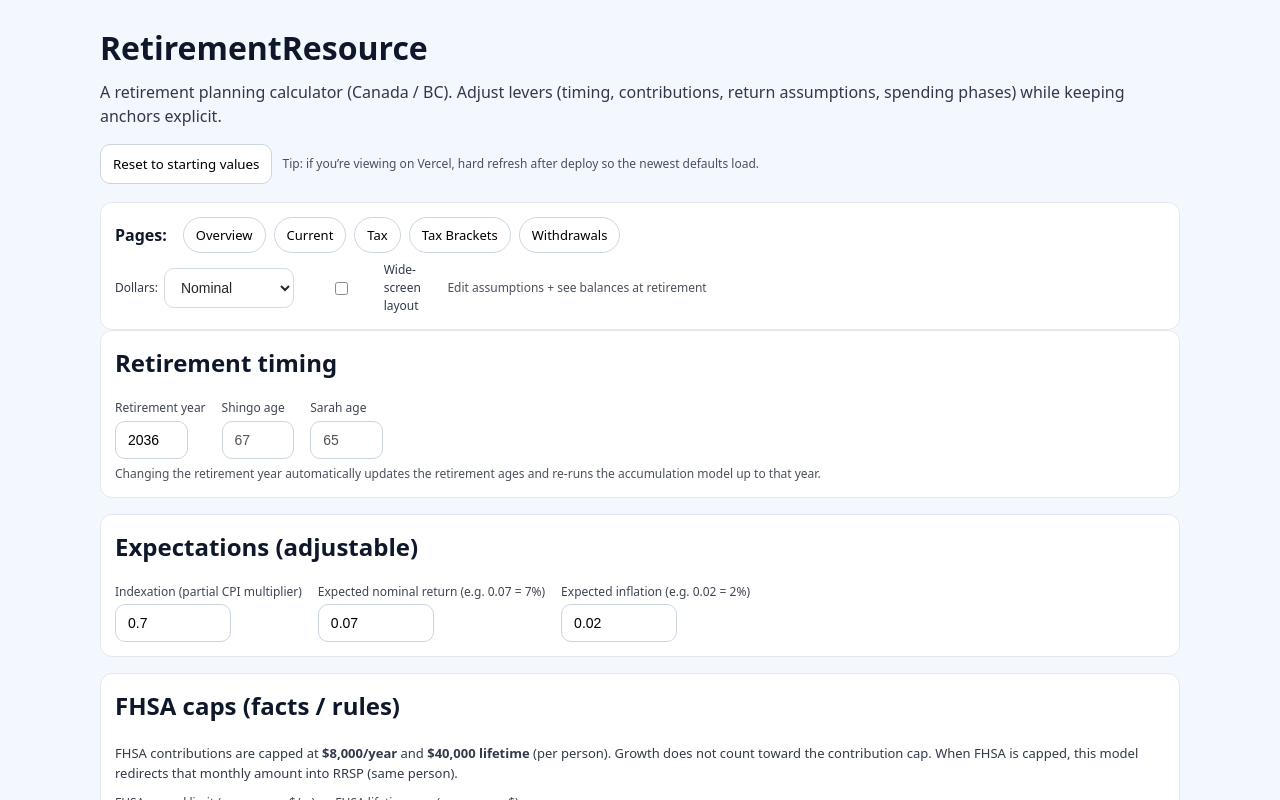
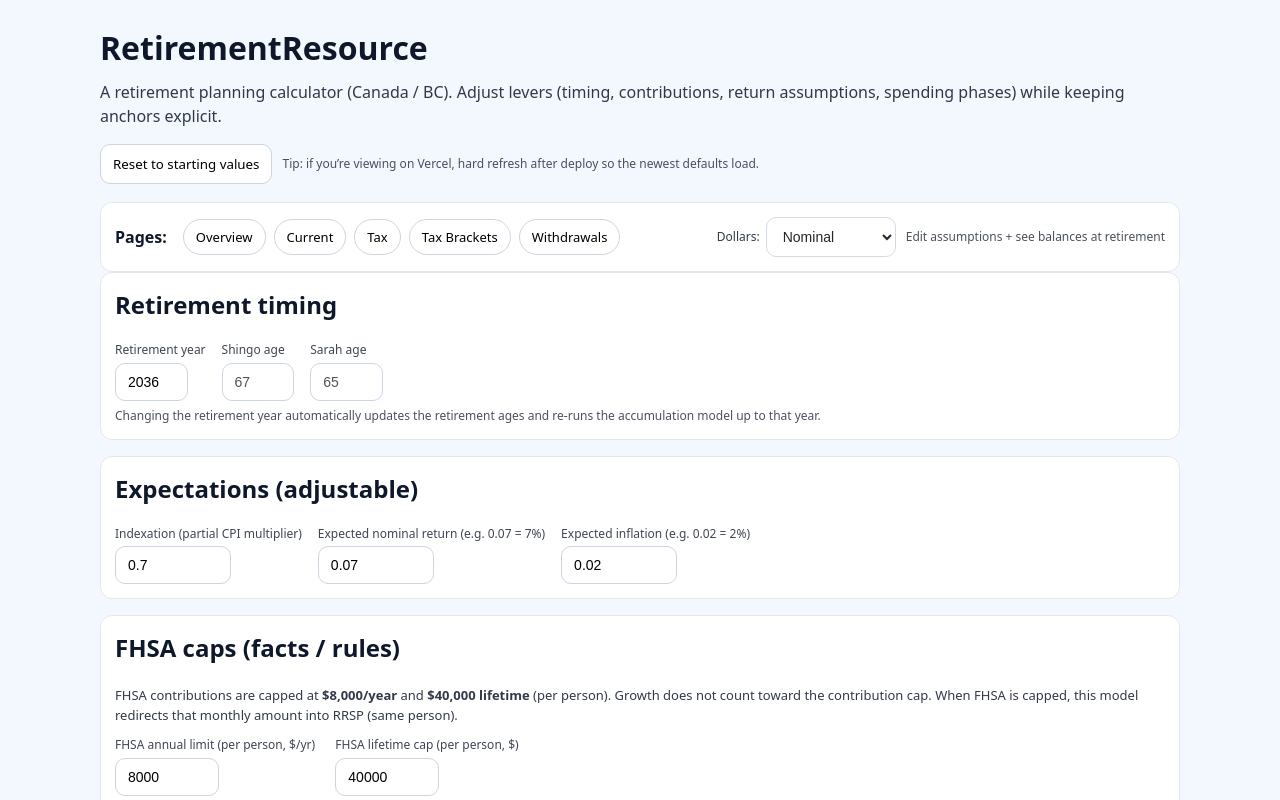
Before and after one commit to kawabunga8/RetirementResource, a React (Vite) app: page / in a window 1280 px wide. Shown: the top 800 px of the page. Built offline with nearby package versions, Linux system fonts and the light colour scheme.

Commit message:
Remove wide-screen layout toggle

```diff
--- a/src/App.tsx
+++ b/src/App.tsx
@@ -465,7 +465,6 @@ export default function App() {
   const [vars, setVars] = useState<Variables>(DEFAULT_VARIABLES);
   const [page, setPage] = useState<"overview" | "current" | "tax" | "taxBrackets" | "withdrawals">("overview");
   const [showFullSchedule, setShowFullSchedule] = useState(false);
-  const [wideLayout, setWideLayout] = useState(false);
 
   const [bracketsPerson, setBracketsPerson] = useState<"Shingo" | "Sarah">("Shingo");
   const [bracketsUseTestIncome, setBracketsUseTestIncome] = useState(false);
@@ -1051,11 +1050,10 @@ export default function App() {
 
   return (
     <div
-      className={wideLayout ? "app wide" : "app"}
+      className="app"
       style={{
         width: "100%",
-        // Wide layout should still fit within the viewport; only tables should scroll.
-        maxWidth: wideLayout ? 1200 : 1080,
+        maxWidth: 1080,
         margin: "0 auto",
         padding: 24,
       }}
@@ -1165,14 +1163,7 @@ export default function App() {
             </select>
           </label>
 
-          <label style={{ display: "flex", gap: 6, alignItems: "center", fontSize: 12, opacity: 0.85 }}>
-            <input
-              type="checkbox"
-              checked={wideLayout}
-              onChange={(e) => setWideLayout(e.target.checked)}
-            />
-            Wide-screen layout
-          </label>
+          {/* wide-screen layout toggle removed */}
 
           <div style={{ fontSize: 12, opacity: 0.75 }}>
             {page === "overview" ? "Edit assumptions + see balances at retirement" : null}
```
